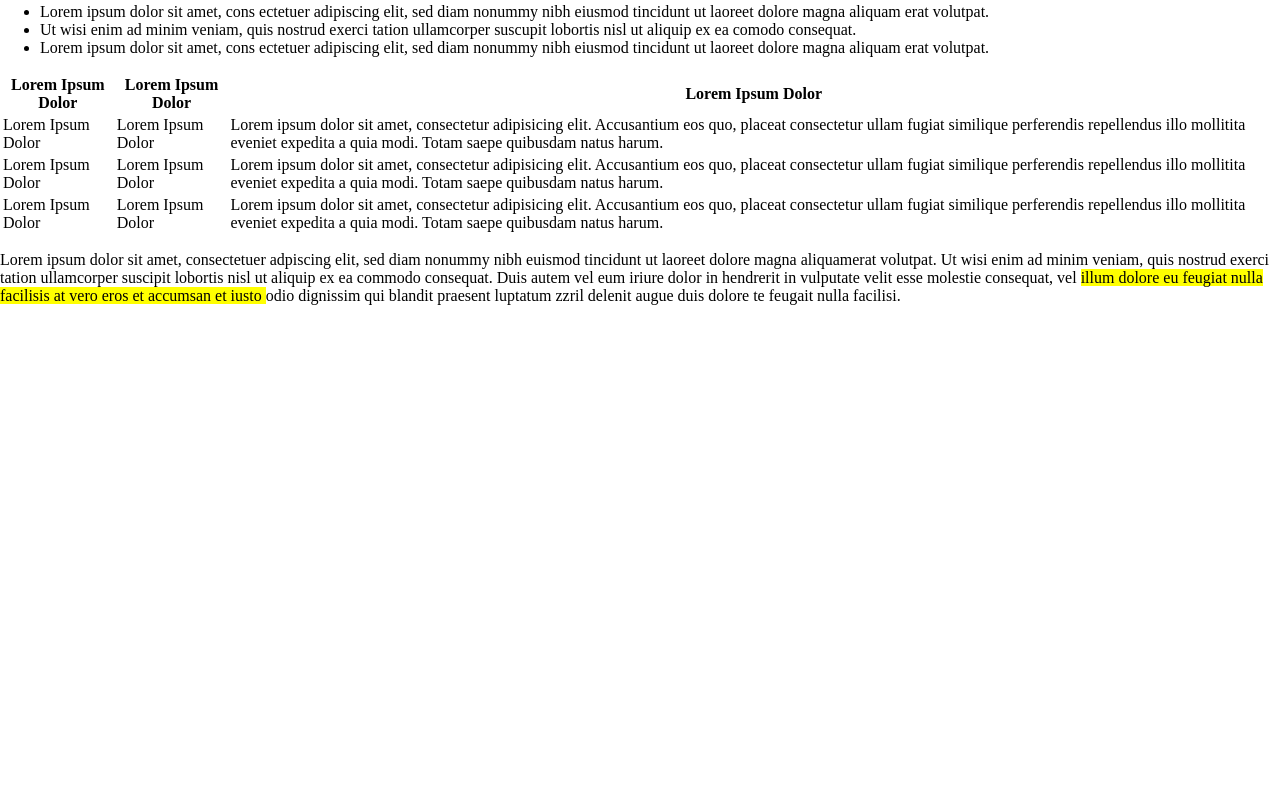
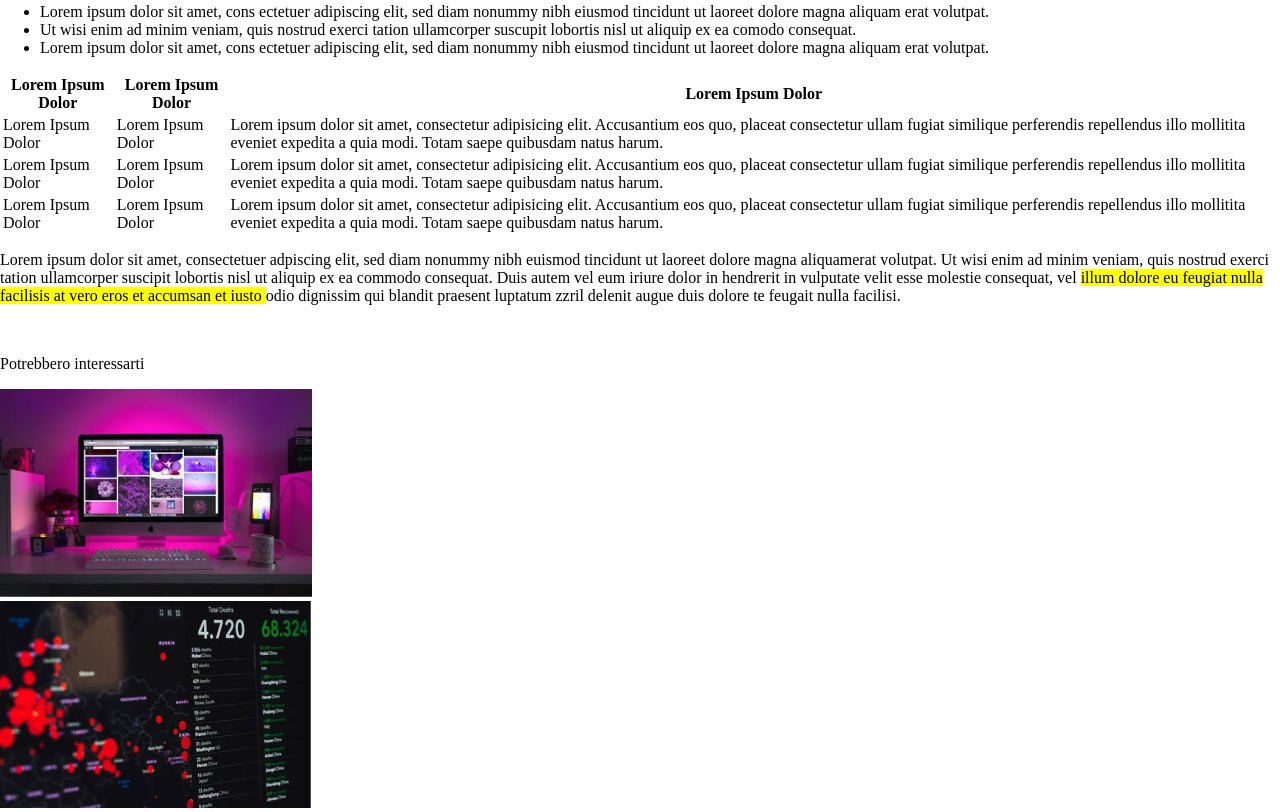
Before and after one commit to afablelorenz/html-css-booleaner, a plain HTML site: page index.html in a window 1280 px wide. Shown: the part 707-1519 px from the top of the page. Before the commit the page ends 1028 px from the top, so only its background shows below. Drawn offline with Linux system fonts and the light colour scheme.

Commit message:
created footer

```diff
--- a/index.html
+++ b/index.html
@@ -114,8 +114,12 @@
                     </div>
                 </div>
             </section>
+            <br>
             <footer>
-
+                <p>Potrebbero interessarti</p>
+                <img src="./img/monitor.jpg">
+                <br>
+                <img src="./img/graph.jpg">
             </footer>
         </div>
 
```
